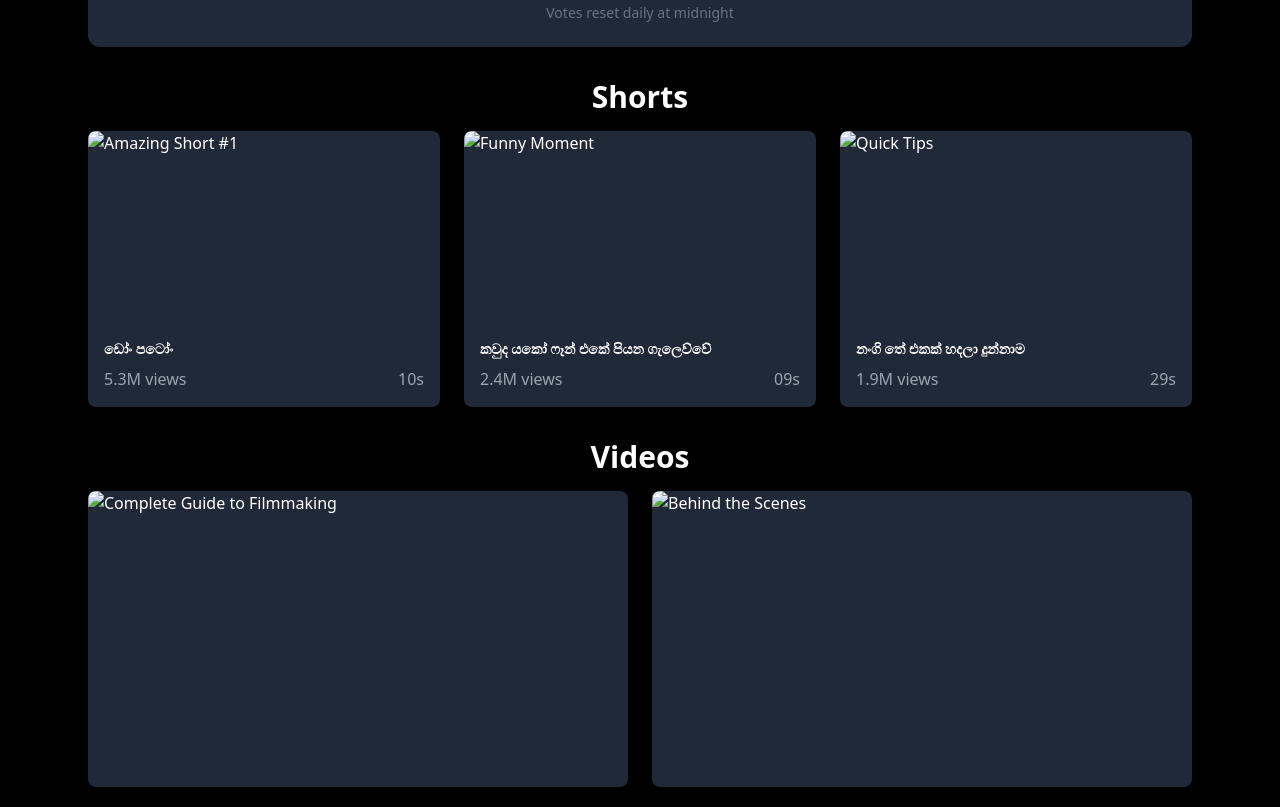
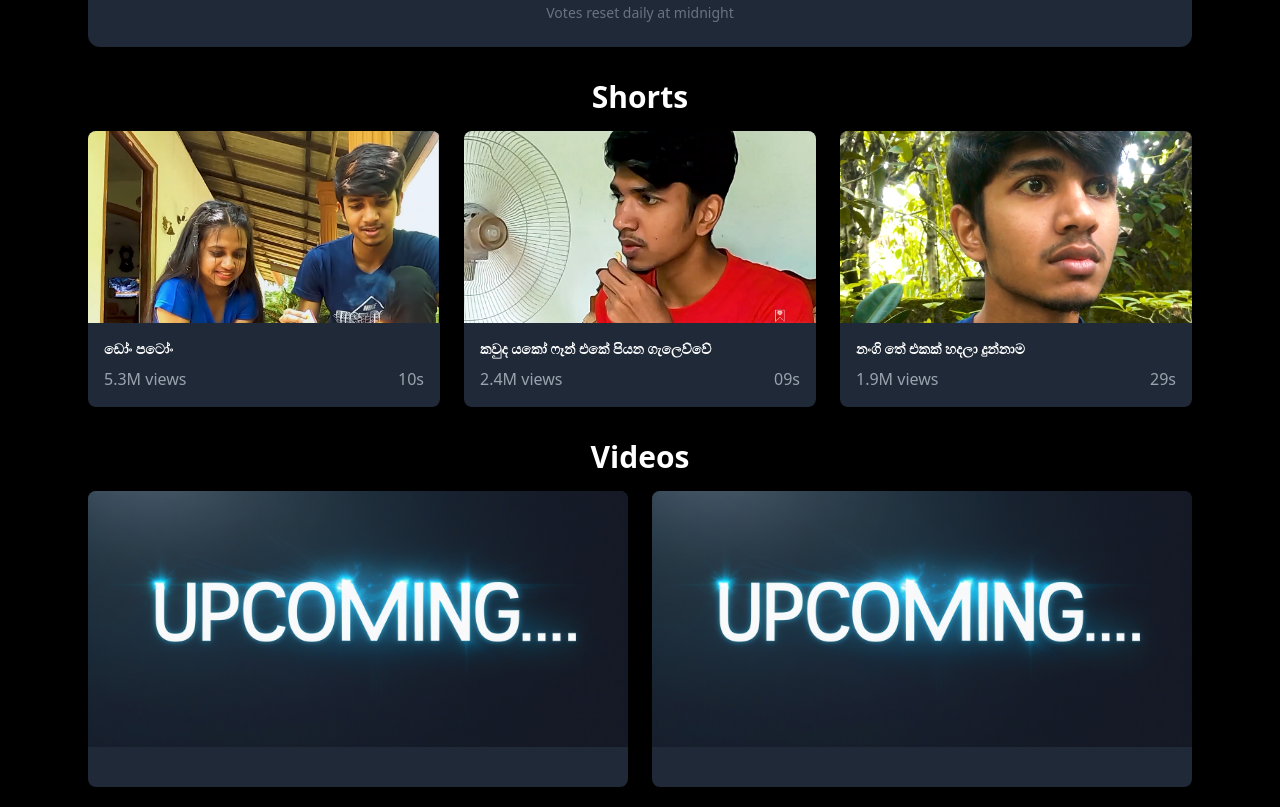
Before and after one commit to AvishkaPrasath/shorty-films-webversion, a plain HTML site: page index.html in a window 1280 px wide. Shown: the part 933-1740 px from the top of the page. Drawn offline with nearby package versions, Linux system fonts and the light colour scheme.

Commit message:
Update index.html
updated image locations

```diff
--- a/index.html
+++ b/index.html
@@ -235,7 +235,7 @@
             <div class="grid grid-cols-1 md:grid-cols-2 lg:grid-cols-3 gap-6 mb-8">
                 <a href="https://www.youtube.com/shorts/kN85CBnH5Es" target="_blank">
                     <div class="bg-gray-800 rounded-lg overflow-hidden hover-glow">
-                        <img src="assests/don.png" alt="Amazing Short #1" class="w-full h-48 object-cover">
+                        <img src="don.png" alt="Amazing Short #1" class="w-full h-48 object-cover">
                         <div class="p-4">
                             <h3 class="text-sm font-semibold">ඩෝං පටෝං</h3>
                             <div class="flex justify-between text-gray-400 mt-2">
@@ -248,7 +248,7 @@
 
                 <a href="https://www.youtube.com/shorts/PpmyFVE4vEc" target="_blank">
                     <div class="bg-gray-800 rounded-lg overflow-hidden hover-glow">
-                        <img src="assests/fan.png" alt="Funny Moment" class="w-full h-48 object-cover">
+                        <img src="fan.png" alt="Funny Moment" class="w-full h-48 object-cover">
                         <div class="p-4">
                             <h3 class="text-sm font-semibold">කවුද යකෝ ෆෑන් එකේ පියන ගැ‍ලෙව්වේ</h3>
                             <div class="flex justify-between text-gray-400 mt-2">
@@ -261,7 +261,7 @@
 
                 <a href="https://www.youtube.com/shorts/G4oCoOI6Oxk" target="_blank">
                     <div class="bg-gray-800 rounded-lg overflow-hidden hover-glow">
-                        <img src="assests/tea.png" alt="Quick Tips" class="w-full h-48 object-cover">
+                        <img src="tea.png" alt="Quick Tips" class="w-full h-48 object-cover">
                         <div class="p-4">
                             <h3 class="text-sm font-semibold">නංගි තේ එකක් හදලා දුන්නාම</h3>
                             <div class="flex justify-between text-gray-400 mt-2">
@@ -277,7 +277,7 @@
             <h1 class="text-3xl font-bold mb-4 text-center mt-8">Videos</h1>
             <div class="grid grid-cols-1 md:grid-cols-2 gap-6 mb-8">
                 <div class="bg-gray-800 rounded-lg overflow-hidden hover-glow">
-                    <img src="assests/up.jpg" alt="Complete Guide to Filmmaking" class="w-full h-64 object-cover">
+                    <img src="up.jpg" alt="Complete Guide to Filmmaking" class="w-full h-64 object-cover">
                     <div class="p-4">
                         <!-- <h3 class="text-xl font-semibold">Video1</h3> -->
                         <div class="flex justify-between text-gray-400 mt-2">
@@ -288,7 +288,7 @@
                 </div>
 
                 <div class="bg-gray-800 rounded-lg overflow-hidden hover-glow">
-                    <img src="assests/up.jpg" alt="Behind the Scenes" class="w-full h-64 object-cover">
+                    <img src="up.jpg" alt="Behind the Scenes" class="w-full h-64 object-cover">
                     <div class="p-4">
                         <!-- <h3 class="text-xl font-semibold">Behind the Scenes</h3> -->
                         <div class="flex justify-between text-gray-400 mt-2">
@@ -303,7 +303,7 @@
             <h1 class="text-3xl font-bold mb-4 text-center mt-8">Series</h1>
             <div class="grid grid-cols-1 md:grid-cols-1 gap-6">
                 <div class="bg-gray-800 rounded-lg overflow-hidden hover-glow">
-                    <img src="assests/up.jpg" alt="Filmmaking 101" class="w-full h-64 object-cover">
+                    <img src="up.jpg" alt="Filmmaking 101" class="w-full h-64 object-cover">
                     <div class="p-4">
                         <!-- <h3 class="text-xl font-semibold">Filmmaking 101</h3> -->
                         <!-- <p class="text-gray-400 mt-2">5 Episodes</p> -->
@@ -320,7 +320,7 @@
             <div class="grid grid-cols-1 md:grid-cols-2 lg:grid-cols-3 gap-6">
                 <a href="https://www.youtube.com/shorts/kN85CBnH5Es" target="_blank">
                     <div class="bg-gray-800 rounded-lg overflow-hidden hover-glow">
-                        <img src="assests/don.png" alt="Amazing Short #1" class="w-full h-48 object-cover">
+                        <img src="don.png" alt="Amazing Short #1" class="w-full h-48 object-cover">
                         <div class="p-4">
                             <h3 class="text-sm font-semibold">ඩෝං පටෝං</h3>
                             <div class="flex justify-between text-gray-400 mt-2">
@@ -333,7 +333,7 @@
 
                 <a href="https://www.youtube.com/shorts/PpmyFVE4vEc" target="_blank">
                     <div class="bg-gray-800 rounded-lg overflow-hidden hover-glow">
-                        <img src="assests/fan.png" alt="Funny Moment" class="w-full h-48 object-cover">
+                        <img src="fan.png" alt="Funny Moment" class="w-full h-48 object-cover">
                         <div class="p-4">
                             <h3 class="text-sm font-semibold">කවුද යකෝ ෆෑන් එකේ පියන ගැ‍ලෙව්වේ</h3>
                             <div class="flex justify-between text-gray-400 mt-2">
@@ -346,7 +346,7 @@
 
                 <a href="https://www.youtube.com/shorts/G4oCoOI6Oxk" target="_blank">
                     <div class="bg-gray-800 rounded-lg overflow-hidden hover-glow">
-                        <img src="assests/tea.png" alt="Quick Tips" class="w-full h-48 object-cover">
+                        <img src="tea.png" alt="Quick Tips" class="w-full h-48 object-cover">
                         <div class="p-4">
                             <h3 class="text-sm font-semibold">නංගි තේ එකක් හදලා දුන්නාම</h3>
                             <div class="flex justify-between text-gray-400 mt-2">
@@ -363,7 +363,7 @@
         <div id="videos-section" class="content-section fade-in">
             <div class="grid grid-cols-1 md:grid-cols-2 gap-6">
                 <div class="bg-gray-800 rounded-lg overflow-hidden hover-glow">
-                    <img src="assests/up.jpg" alt="Complete Guide to Filmmaking" class="w-full h-64 object-cover">
+                    <img src="up.jpg" alt="Complete Guide to Filmmaking" class="w-full h-64 object-cover">
                     <div class="p-4">
                         <!-- <h3 class="text-xl font-semibold">Complete Guide to Filmmaking</h3> -->
                         <div class="flex justify-between text-gray-400 mt-2">
@@ -374,7 +374,7 @@
                 </div>
 
                 <div class="bg-gray-800 rounded-lg overflow-hidden hover-glow">
-                    <img src="assests/up.jpg" alt="Behind the Scenes" class="w-full h-64 object-cover">
+                    <img src="up.jpg" alt="Behind the Scenes" class="w-full h-64 object-cover">
                     <div class="p-4">
                         <!-- <h3 class="text-xl font-semibold">Behind the Scenes</h3> -->
                         <div class="flex justify-between text-gray-400 mt-2">
@@ -390,7 +390,7 @@
         <div id="series-section" class="content-section fade-in">
             <div class="grid grid-cols-1 md:grid-cols-1 gap-6">
                 <div class="bg-gray-800 rounded-lg overflow-hidden hover-glow">
-                    <img src="assests/up.jpg" alt="Filmmaking 101" class="w-full h-64 object-cover">
+                    <img src="up.jpg" alt="Filmmaking 101" class="w-full h-64 object-cover">
                     <div class="p-4">
                         <!-- <h3 class="text-xl font-semibold">Filmmaking 101</h3> -->
                         <!-- <p class="text-gray-400 mt-2">5 Episodes</p> -->
```
